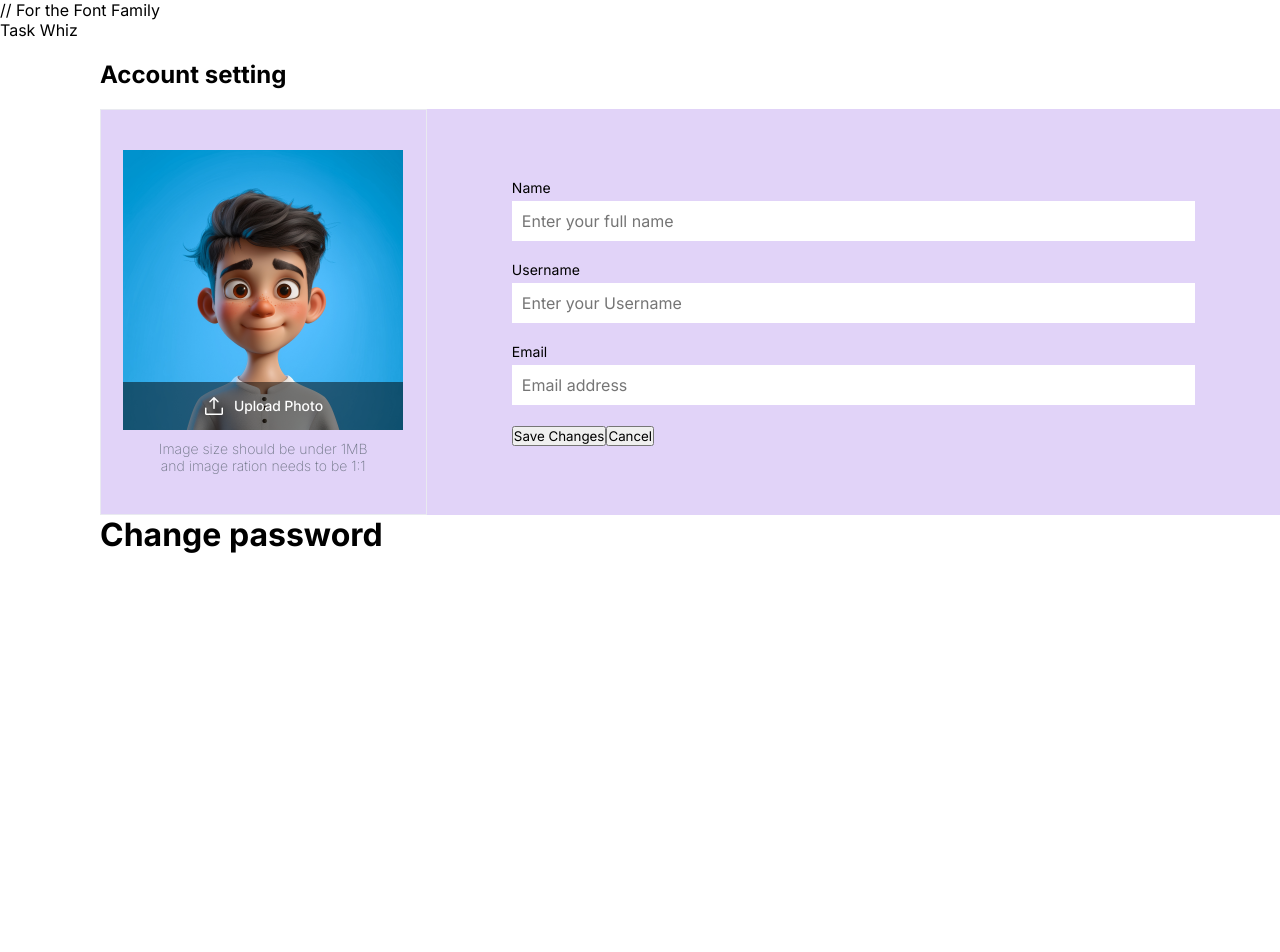
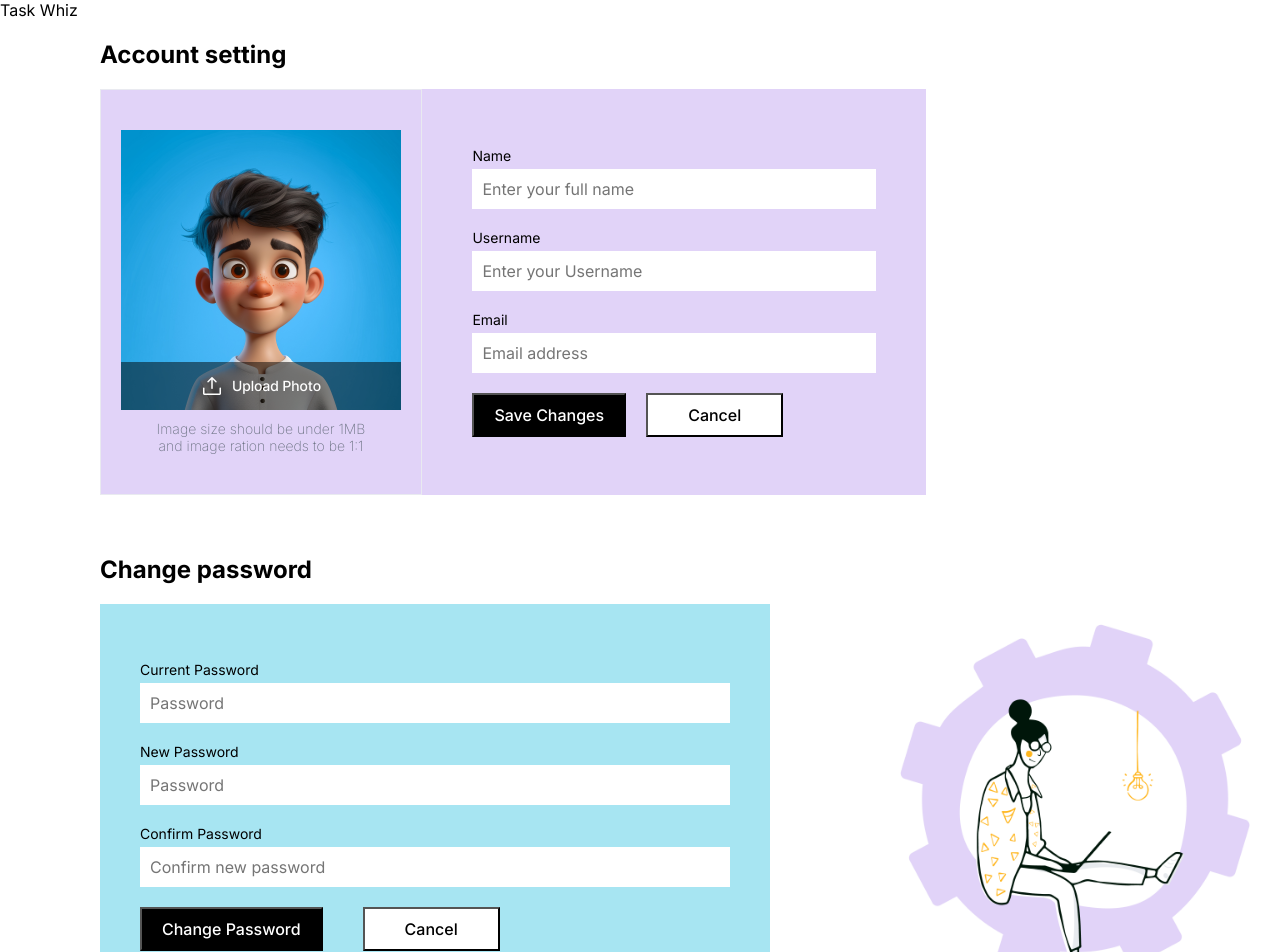
Before and after one commit to Usmaniac2003/todolistFrontEnd, a React (Vite) app: page / in a window 1280 px wide. Shown: the top 952 px of the page. Before the commit the page ends 800 px from the top, so only its background shows below. Built offline with nearby package versions, Linux system fonts and the light colour scheme.

Commit message:
Edit Profile UI complete

```diff
--- a/index.html
+++ b/index.html
@@ -6,7 +6,7 @@
   <link rel="icon" type="image/svg+xml" href="/vite.svg" />
   <meta name="viewport" content="width=device-width, initial-scale=1.0" />
 
-  // For the Font Family
+  <!-- For the Font Family -->
   <link rel="preconnect" href="https://fonts.googleapis.com">
   <link rel="preconnect" href="https://fonts.gstatic.com" crossorigin>
   <link href="https://fonts.googleapis.com/css2?family=Inter:wght@100..900&display=swap" rel="stylesheet">
--- a/src/Pages/EditProfilePage.jsx
+++ b/src/Pages/EditProfilePage.jsx
@@ -1,10 +1,12 @@
 import "../Styles/EditProfile.scss"
 import avatar from "../assets/avatar.png"
+import SettingIcon from "../assets/SettingIcon.png"
 const EditProfilePage = () => {
   return (
     <div className='profilePage'>
-      <div className="wrapper">
+
         <h1>Account setting</h1>
+      <div className="mynewrapper">
         <div className="accountSetting">
 
           <div className="avatar">
@@ -13,7 +15,7 @@ const EditProfilePage = () => {
           </div>
 
           <div className="accountForm">
-            <form>
+            <form className="accountInfo">
               <div className="formItem">
                 <label htmlFor="name">Name</label>
                 <input type="text" id="name" name="name" required placeholder="Enter your full name" />
@@ -50,12 +52,49 @@ const EditProfilePage = () => {
 
       <div className="bottom">
         <h1>Change password</h1>
+
+      <div className="mywrapper">
+
         <div className="changePassword">
+
+            <form>
+
+              <div className="formItem">
+                <label htmlFor="currPass">Current Password</label>
+                <input type="text" id="currPass" name="currPass" required placeholder="Password" />
+              </div>
+
+              <div className="formItem">
+                <label htmlFor="newPass">New Password</label>
+                <input type="text" id="newPass" name="newPass" required placeholder="Password" />
+              </div>
+
+              <div className="formItem">
+                <label htmlFor="confPass">Confirm Password</label>
+                <input type="text" id="confPass" name="confPass" required placeholder="Confirm new password" />
+              </div>
+
+              <div className="formItem">
+                <div className="buttons">
+
+                  <button className="save" type="submit">
+                    Change Password
+                  </button>
+
+                  <button className="cancel">
+                    Cancel
+                  </button>
+
+                </div>
+
+              </div>
+            </form>
 
         </div>
 
         <div className="imgContainer">
-
+          <img src={SettingIcon} alt="" />
+        </div>
         </div>
 
       </div>
--- a/src/Styles/EditProfile.scss
+++ b/src/Styles/EditProfile.scss
@@ -1,20 +1,82 @@
 .profilePage {
     margin-left: 100px;
 
-    .wrapper {
+    @media screen and (max-width: 886px) {
+        margin-left: 50px;
+    }
+    @media screen and (max-width: 498px) {
+        margin-left: 20px;
+    }
+
+    // All heading styles
+    h1 {
+        font-size: 24px;
+        font-weight: 700;
+        margin: 20px 0;
+    }
+
+    form {
         display: flex;
         flex-direction: column;
+        gap: 20px;
 
-        h1 {
-            font-size: 24px;
-            font-weight: 700;
-            margin: 20px 0;
+        .formItem {
+            display: flex;
+            flex-direction: column;
+
+            label {
+                font-size: 14px;
+                margin-bottom: 5px;
+            }
+
+            input {
+                color: #8C94A3;
+                font-size: 16px;
+                padding: 10px;
+                border: none;
+            }
+
+            .buttons {
+                display: flex;
+                gap: 20px;
+                @media screen and (max-width: 464px) {
+                    flex-direction: column;
+                }
+
+                button {
+                    font-size: 16px;
+                    font-weight: 500;
+                    padding: 10px 20px;
+                    cursor: pointer;
+                }
+
+                .save {
+                    color: white;
+                    background-color: black;
+                }
+
+                .cancel {
+                    color: black;
+                    background-color: white;
+                    padding: 10px 40px;
+                }
+            }
         }
+    }
+
+    // Upload photo and update account info
+    .mynewrapper {
+        display: flex;
+        flex-direction: column;
+        width: 70%;
 
         .accountSetting {
             background-color: #E1D3F8;
             display: flex;
-            // padding: 20px;
+            @media screen and (max-width: 796px) {
+                flex-direction: column;
+                padding-bottom: 20px;
+            }
 
             .avatar {
                 flex: 1;
@@ -46,29 +108,69 @@
                 display: flex;
                 flex-direction: column;
 
-                form {
-                    display: flex;
-                    flex-direction: column;
+                .accountInfo {
                     width: 80%;
                     margin: auto;
-                    gap: 20px;
-                    .formItem{
-                        display: flex;
-                        flex-direction: column;
-                        label {
-                            font-size: 14px;
-                            margin-bottom: 5px;
-                        }
+                }
+            }
+        }
 
-                        input {
-                            color: #8C94A3;
-                            font-size: 16px;
-                            padding: 10px;
-                            border: none;
-                        }
+        @media screen and (max-width: 1111px) {
+            width: 90%;
+        }
+
+        @media screen and (max-width: 837px) {
+            width: 95%;
+        }
+    }
+
+    // Change Password and Icon
+    .bottom {
+        display: flex;
+        flex-direction: column;
+        margin: 40px 0;
+        overflow: hidden;
+
+        .mywrapper {
+            display: flex;
+            justify-content: space-between;
+
+            .changePassword {
+                display: flex;
+                flex-direction: column;
+                justify-content: center;
+                background-color: #A7E5F2;
+                padding: 10px 40px;
+                width: 50%;
+
+                @media screen and (max-width: 943px) {
+                    width: 60%;
+                    padding: 20px 40px;
+                }
+                @media screen and (max-width: 683px) {
+                    width: 80%;
+                    margin: auto;
+                }
+
+
+                form {
+                    .buttons {
+                        gap: 40px;
                     }
                 }
+            }
 
+            .imgContainer {
+                margin-right: 5px;
+
+                img {
+                    height: 400px;
+                    width: 400px;
+                }
+
+                @media screen and (max-width: 943px) {
+                    display: none;
+                }
             }
         }
     }
```
Also changed, not shown: src/assets/SettingIcon.png (added).
